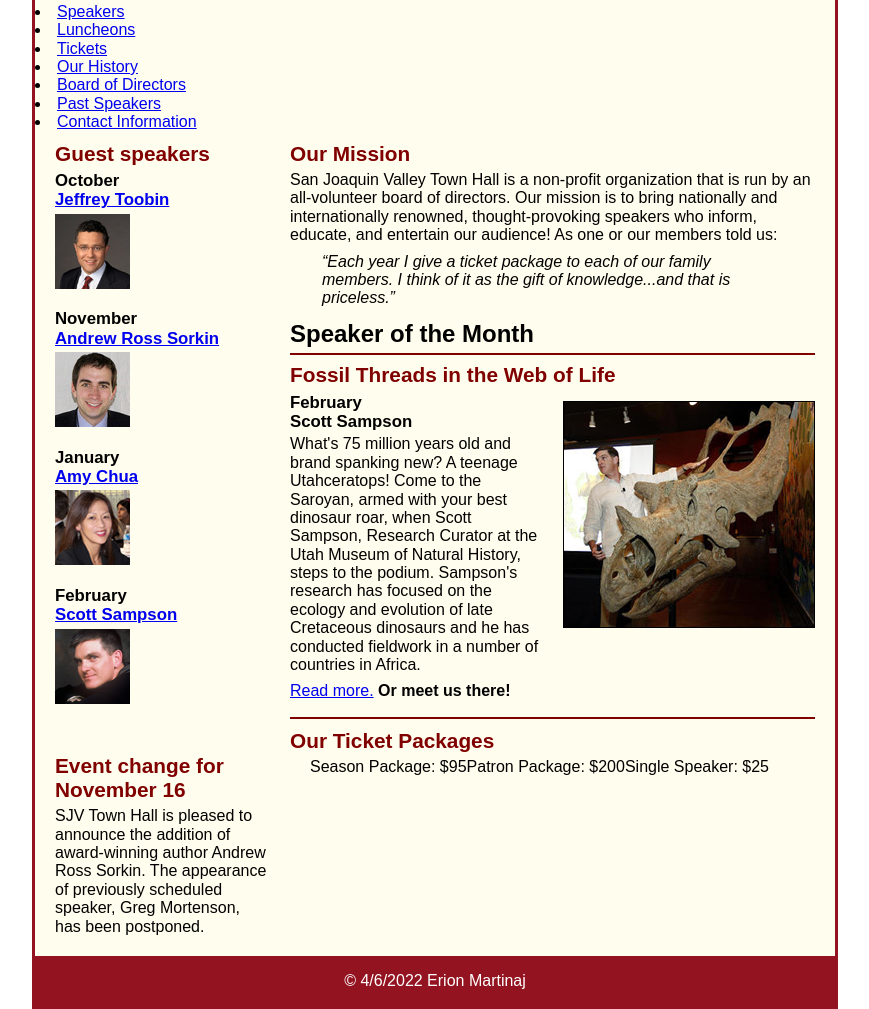
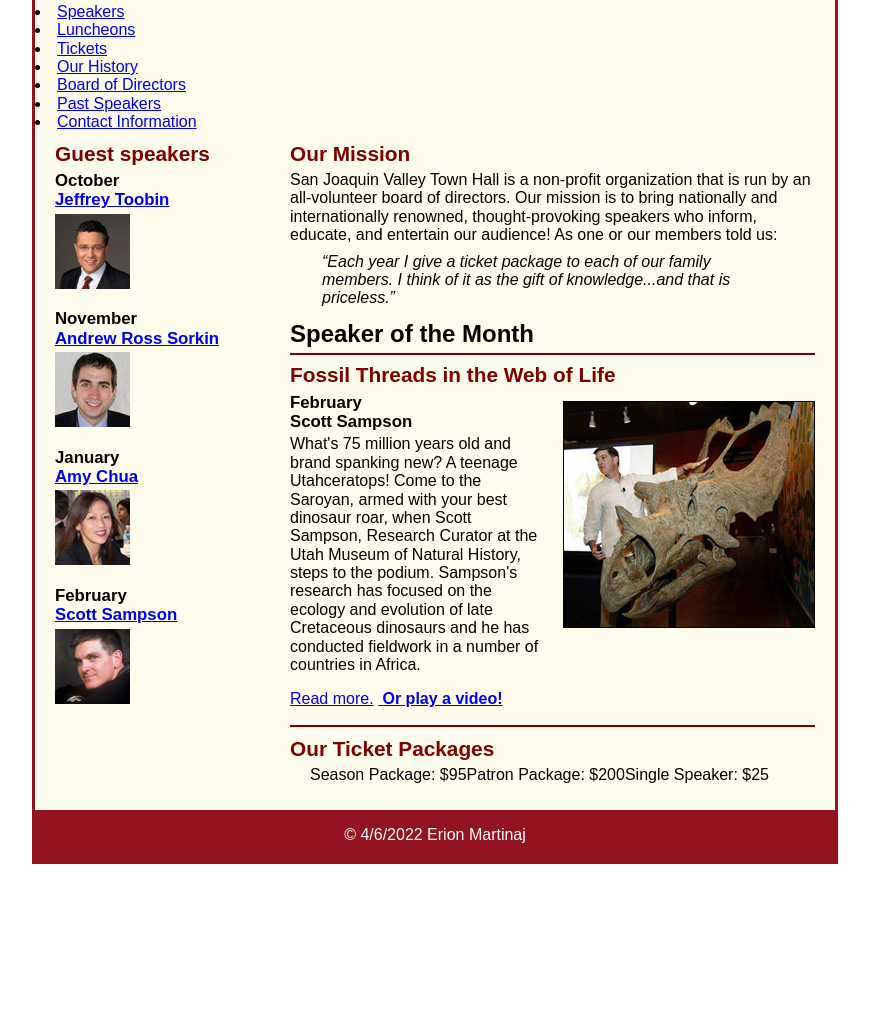
Before and after one commit to ErionMart/A13, a plain HTML site: page index.html in a window 1280 px wide. Shown: the part 152-1161 px from the top of the page, without its empty margins (205-1074 px from the left). After the commit the page ends 1016 px from the top, so only its background shows below. Drawn offline with nearby package versions, Linux system fonts and the light colour scheme.

Commit message:
Update index.html

```diff
--- a/index.html
+++ b/index.html
@@ -52,7 +52,9 @@
 				Curator at the Utah Museum of Natural History, steps to the podium. Sampson's research
 				has focused on the ecology and evolution of late Cretaceous dinosaurs and he has conducted
 				fieldwork in a number of countries in Africa.</p>
-				<p><a href="#">Read more.</a>&nbsp;<b>Or meet us there!</b></p>
+				<p><a href="speakers/Sampson.html" <p>
+				<p><a href="#">Read more.</a>&nbsp;<b><a href="media/sampson.swf"> Or play a video!</a> </b></p>
+
 			</article>
 
 			<h2>Our Ticket Packages</h2>
@@ -73,11 +75,7 @@
 			<h3>February<br><a href="#">Scott Sampson</a></h3>
 			<img src="images/sampson75.jpg" alt="Scott Sampson photo">
 		</aside>
-		<aside>
-			<h2>Event change for November 16</h2>
-			<p>SJV Town Hall is pleased to announce the addition of award-winning author Andrew Ross Sorkin.
-			The appearance of previously scheduled speaker, Greg Mortenson, has been postponed.</p>
-		</aside>
+
 	</main>
 	<footer>
 		<p>&copy; 4/6/2022 Erion Martinaj</p>
```
